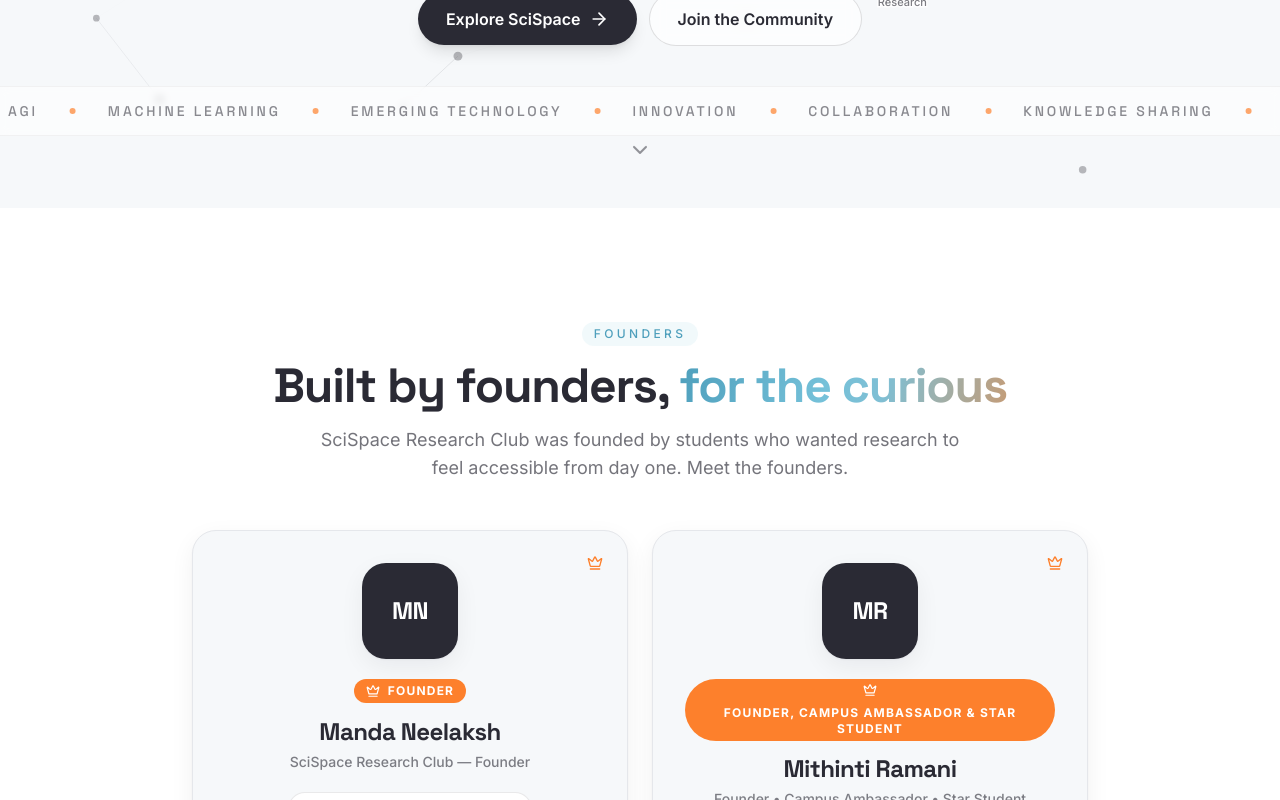
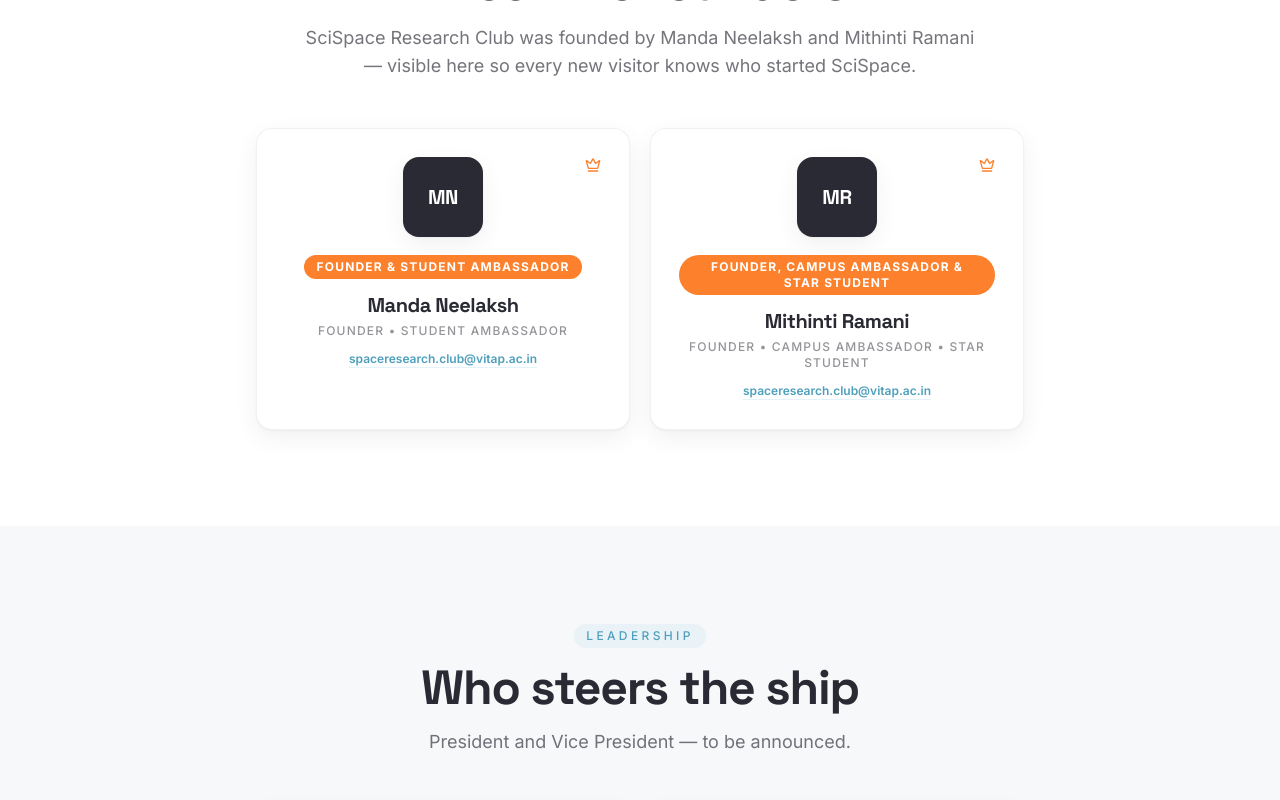
Before and after one commit to neelaix/scispace-research-club, a React (Vite) app: page /#/members in a window 1280 px wide. Before the commit this address led to /#/. Shown: the part 620-1420 px from the top of the page. Built offline with nearby package versions, Linux system fonts and the light colour scheme.

Commit message:
feat: update Manda Neelaksh to Founder & Student Ambassador, keep founders strip at footer bottom

```diff
--- a/src/components/Footer.tsx
+++ b/src/components/Footer.tsx
@@ -138,7 +138,7 @@
             <span className="inline-flex flex-wrap items-center justify-center gap-2">
               <span className="font-display font-semibold text-white">Manda Neelaksh</span>
               <span className="text-white/50">—</span>
-              <span className="text-white/70">Founder</span>
+              <span className="text-white/70">Founder &amp; Student Ambassador</span>
             </span>
             <span className="hidden h-4 w-px bg-white/15 sm:block" aria-hidden="true" />
             <span className="inline-flex flex-wrap items-center justify-center gap-2">
--- a/src/data/founders.ts
+++ b/src/data/founders.ts
@@ -10,8 +10,8 @@
   {
     id: "manda-neelaksh",
     name: "Manda Neelaksh",
-    role: "Founder",
-    note: "SciSpace Research Club — Founder",
+    role: "Founder & Student Ambassador",
+    note: "Founder • Student Ambassador",
     initials: "MN",
   },
   {
--- a/src/pages/AboutPage.tsx
+++ b/src/pages/AboutPage.tsx
@@ -130,7 +130,7 @@
           />
           <div className="mx-auto mt-12 grid max-w-3xl gap-6 sm:grid-cols-2">
             {[
-              { name: "Manda Neelaksh", initials: "MN", role: "Founder", note: "SciSpace Research Club — Founder" },
+              { name: "Manda Neelaksh", initials: "MN", role: "Founder & Student Ambassador", note: "Founder • Student Ambassador" },
               { name: "Mithinti Ramani", initials: "MR", role: "Founder, Campus Ambassador & Star Student", note: "Founder • Campus Ambassador • Star Student" },
             ].map((f) => (
               <div
--- a/src/pages/MembersPage.tsx
+++ b/src/pages/MembersPage.tsx
@@ -121,7 +121,12 @@
             subtitle="SciSpace Research Club was founded by Manda Neelaksh and Mithinti Ramani — visible here so every new visitor knows who started SciSpace."
           />
           <Stagger className="mx-auto mt-12 grid max-w-3xl gap-5 sm:grid-cols-2">
-            <FounderCard name="Manda Neelaksh" role="Founder" note="Founder — SciSpace Research Club" initials="MN" />
+            <FounderCard
+              name="Manda Neelaksh"
+              role="Founder & Student Ambassador"
+              note="Founder • Student Ambassador"
+              initials="MN"
+            />
             <FounderCard
               name="Mithinti Ramani"
               role="Founder, Campus Ambassador & Star Student"
```
